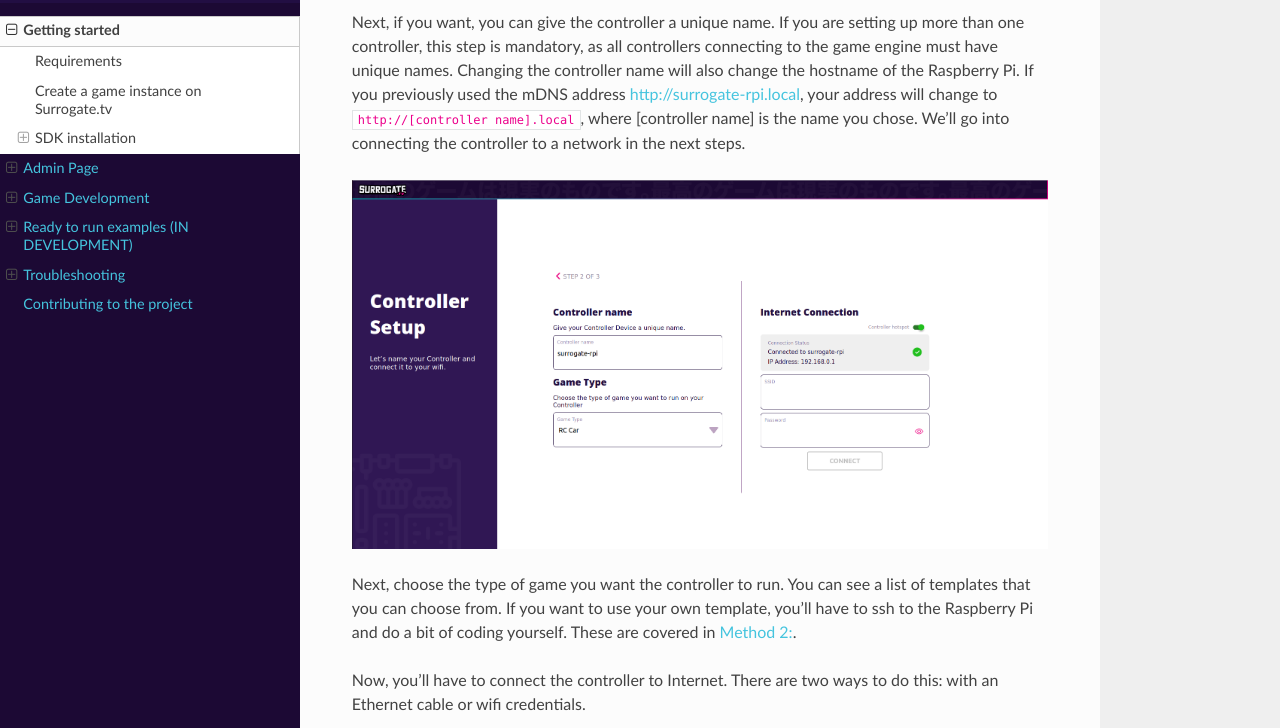
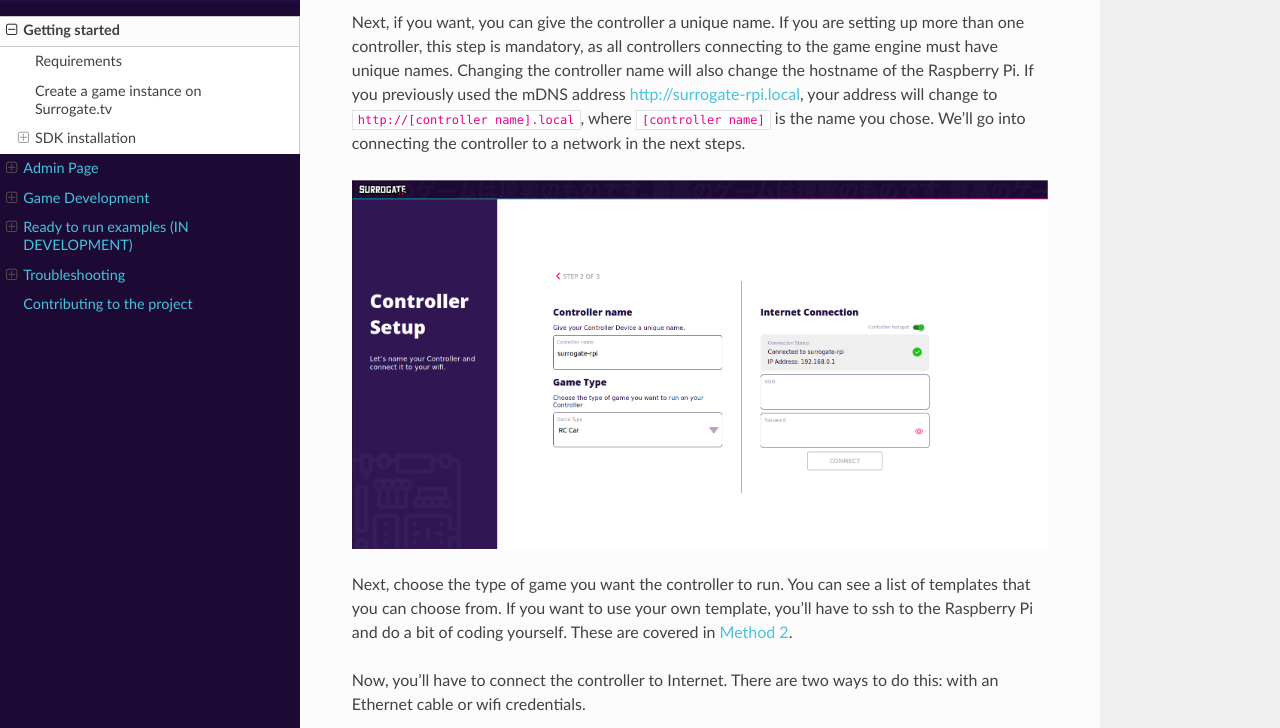
Before and after one commit to SurrogateInc/surrortg-sdk, a Sphinx documentation site: the page built from docs/source/getting_started.md, in a window 1280 px wide and 1400 px high, scrolled down 3975 px. Shown: the part 149-877 px from the top of the window. Built offline with Sphinx 7.4.7 and the Read the Docs theme 2.0.0, drawn with Linux system fonts in a browser that asks for light colours; pages that are not in the unit, such as notebooks, are missing from menus; some of the changed text lies outside the part shown.

Commit message:
docs: small tweaks to getting_started.md

````diff
--- a/docs/source/getting_started.md
+++ b/docs/source/getting_started.md
@@ -2,7 +2,7 @@
 
 This document guides you in [installing the SurroRTG SDK](#sdk-installation),
 [creating a game instance](#create-a-game-instance-on-surrogate-tv) and running
-a [template code](#running-template-game).
+a [template code](#running-a-template-game).
 
 To get everything running smoothly you should follow the steps in the order given
 here
@@ -77,7 +77,7 @@
 In the settings page, click the "Show access token" text and copy the token
 to your clipboard.
 
-<img src='_static/images/TokenInstructions.jpeg'>
+![Token instructions](_static/images/TokenInstructions.jpeg)
 
 We will get back to the game page configurations and getting the streamer to
 work after we have installed the SurroRTG SDK.
@@ -99,7 +99,7 @@
 
 #### Downloading and installing the image
 
-Download the Surrogate custom [image](image-builds/surrogate-raspbian-latest.img).
+Download the Surrogate custom [image](image-builds/surrogate-raspbian-latest.img.gz).
 Note that the image file is large and the download can take a long time,
 especially with slow Internet connection.
 Once the download is complete, take note of the file name and location.
@@ -132,23 +132,23 @@
 If the field is outlined with a red color, something has gone wrong
 when copying the token.
 
-<img src='_static/images/TokenPage.png'>
+![Token page](_static/images/TokenPage.png)
 
 Next, if you want, you can give the controller a unique name.
 If you are setting up more than one controller, this step is mandatory,
 as all controllers connecting to the game engine must have unique names.
 Changing the controller name will also change the hostname of the Raspberry Pi.
 If you previously used the mDNS address <http://surrogate-rpi.local>, your
-address will change to `http://[controller name].local`, where [controller name]
+address will change to `http://[controller name].local`, where `[controller name]`
 is the name you chose. We'll go into connecting the controller to a network in the
 next steps.
 
-<img src='_static/images/NetworkPage.png'>
+![Network page](_static/images/NetworkPage.png)
 
 Next, choose the type of game you want the controller to run. You can see a list
 of templates that you can choose from. If you want to use your own template,
 you'll have to ssh to the Raspberry Pi and do a bit of coding yourself. These
-are covered in [Method 2:](#method-2-manual-installation).
+are covered in [Method 2](#method-2-manual-installation).
 
 Now, you'll have to connect the controller to Internet. There are two ways
 to do this: with an Ethernet cable or wifi credentials.
@@ -158,13 +158,13 @@
 If you have an Ethernet cable and a port, plug the cable in the Raspberry Pi,
 wait for a while and refresh the page. This is what you should see.
 
-<img src='_static/images/NetworkPageEthernet.png'>
+![Network page](_static/images/NetworkPageEthernet.png)
 
 If you don't see this immediately, give it some time and refresh the page
 a couple of times.
 
 If you want, you can copy the Ethernet IP address visible in the page
-and go to `http://[ip address]` where [ip address] needs to be replaced. This
+and go to `http://[ip address]` where `[ip address]` needs to be replaced. This
 allows using the page without being connected to the hotspot.
 
 ##### Connect to Internet with wifi
@@ -173,7 +173,7 @@
 (ssid and password) in the "Internet connection" section in the web page, then
 press "Connect" and you should see this popup.
 
-<img src='_static/images/NetworkPagePopup.png'>
+![Network page popup](_static/images/NetworkPagePopup.png)
 
 If your controller does not soon appear in the controller list, most likely
 something has gone wrong. Another indicator for something going wrong with
@@ -189,12 +189,12 @@
 
 Here's how the dashboard should look like after connecting with wifi.
 
-<img src='_static/images/DashboardControllerDisabled.png'>
+![Controller disabled](_static/images/DashboardControllerDisabled.png)
 
 Remember to press the "Enabled" slider. After doing that and if everything
 goes well, you should see this.
 
-<img src='_static/images/DashboardControllerConnected.png'>
+![Controller connected](_static/images/DashboardControllerConnected.png)
 
 If either controller or streamer shows a red cross, they've been unable to
 connect to game engine. In this case, you should also be able to see errors
@@ -207,12 +207,12 @@
 
 At this point, if everything goes well, you should see this page.
 
-<img src='_static/images/GameEnginePageHappy.png'>
+![Happy game engine](_static/images/GameEnginePageHappy.png)
 
 If you have forgotten to connect a camera or some other peripherals required
 by the type of game chosen, you will see an error such as this.
 
-<img src='_static/images/GameEnginePageUnhappy.png'>
+![Unhappy game engine](_static/images/GameEnginePageUnhappy.png)
 
 If that is the case, check that all required peripherals are connected and
 that the chosen game type is correct.
@@ -223,8 +223,8 @@
 Raspberry Pi, you need to do the following:
 
 1. Connect the Raspberry Pi to a monitor, keyboard and a power cable
-2. Log in with the default username 'pi' and password 'creator1337'
-3. <strong>IMPORTANT:</strong> change the default password to something else
+2. Log in with the default username `pi` and password `creator1337`
+3. **IMPORTANT:** change the default password to something else
     by typing
 
     ```
````
